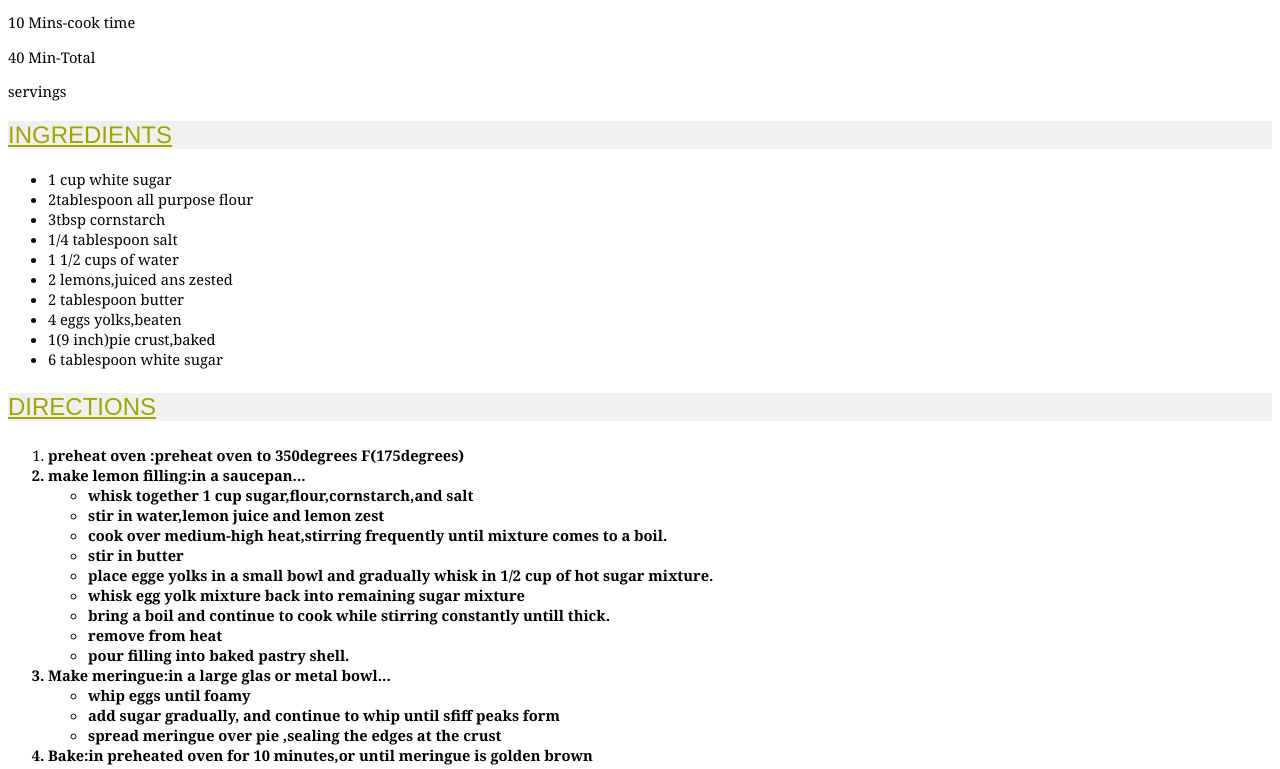
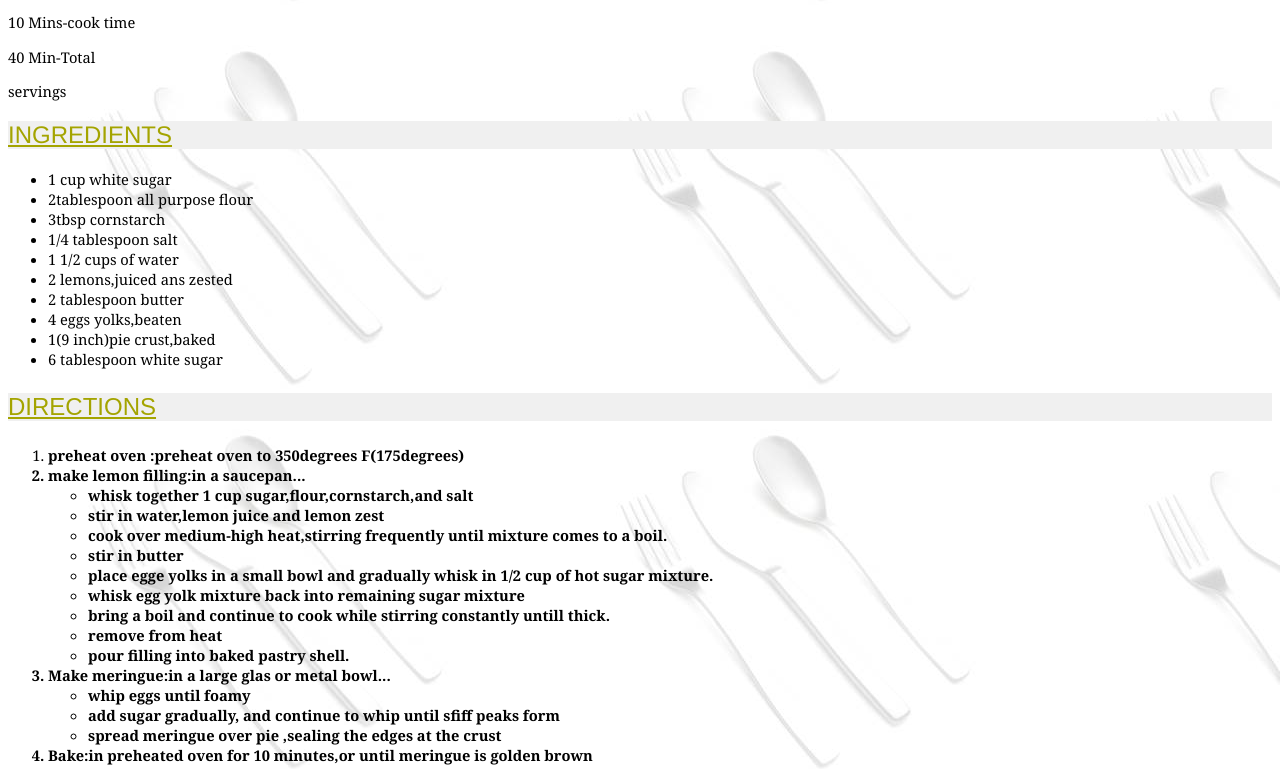
Before and after one commit to WendyWangui/wendy-b, a plain HTML site: page pie.html in a window 1280 px wide. Shown: the part 363-1132 px from the top of the page. Drawn offline with Linux system fonts and the light colour scheme.

Commit message:
Update recipe.css

```diff
--- a/recipe.css
+++ b/recipe.css
@@ -61,7 +61,7 @@ h5
 }
 body
 {
-    background-image:url("images.html/silverware.jpg") ;
+    background-image:url("https://github.com/WendyWangui/wendy-b/blob/main/silverware.jpg?raw=true") ;
     font-size: 11pt;
     font-family: Georgia;
 
```
